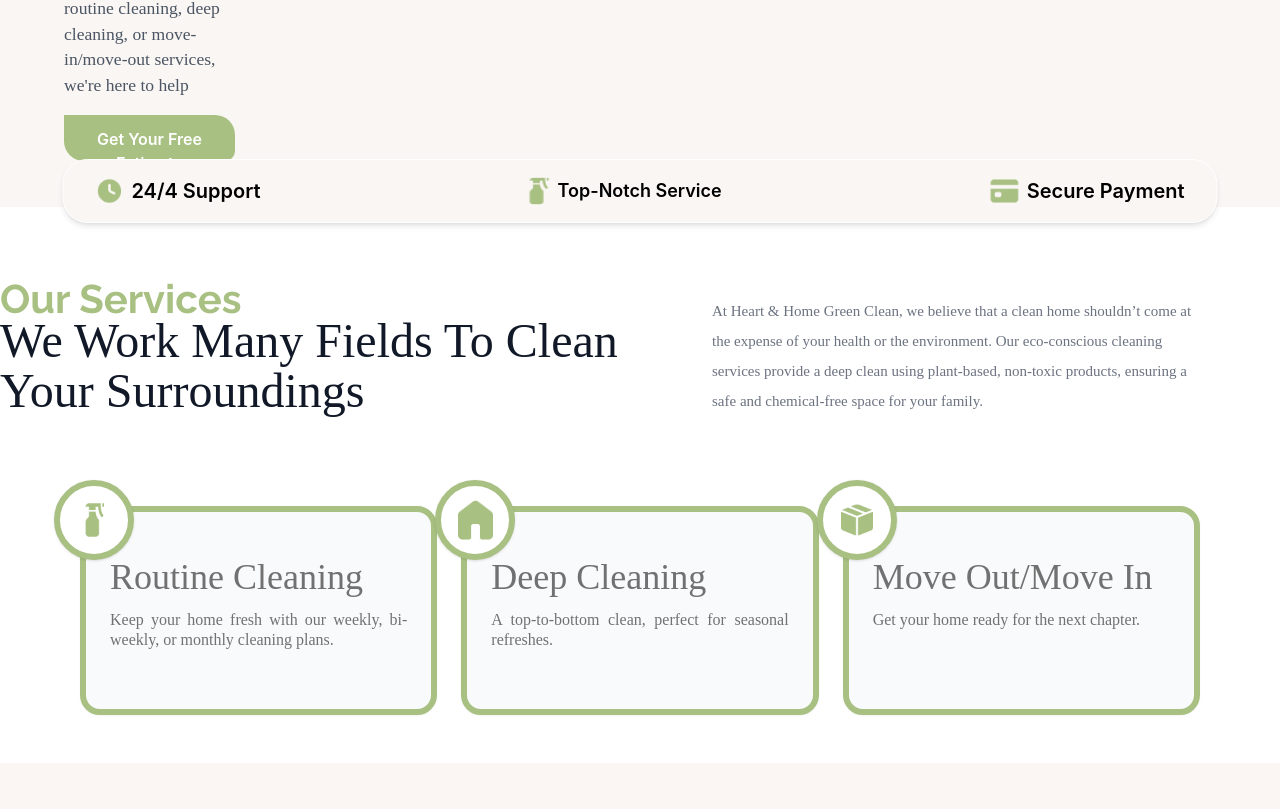
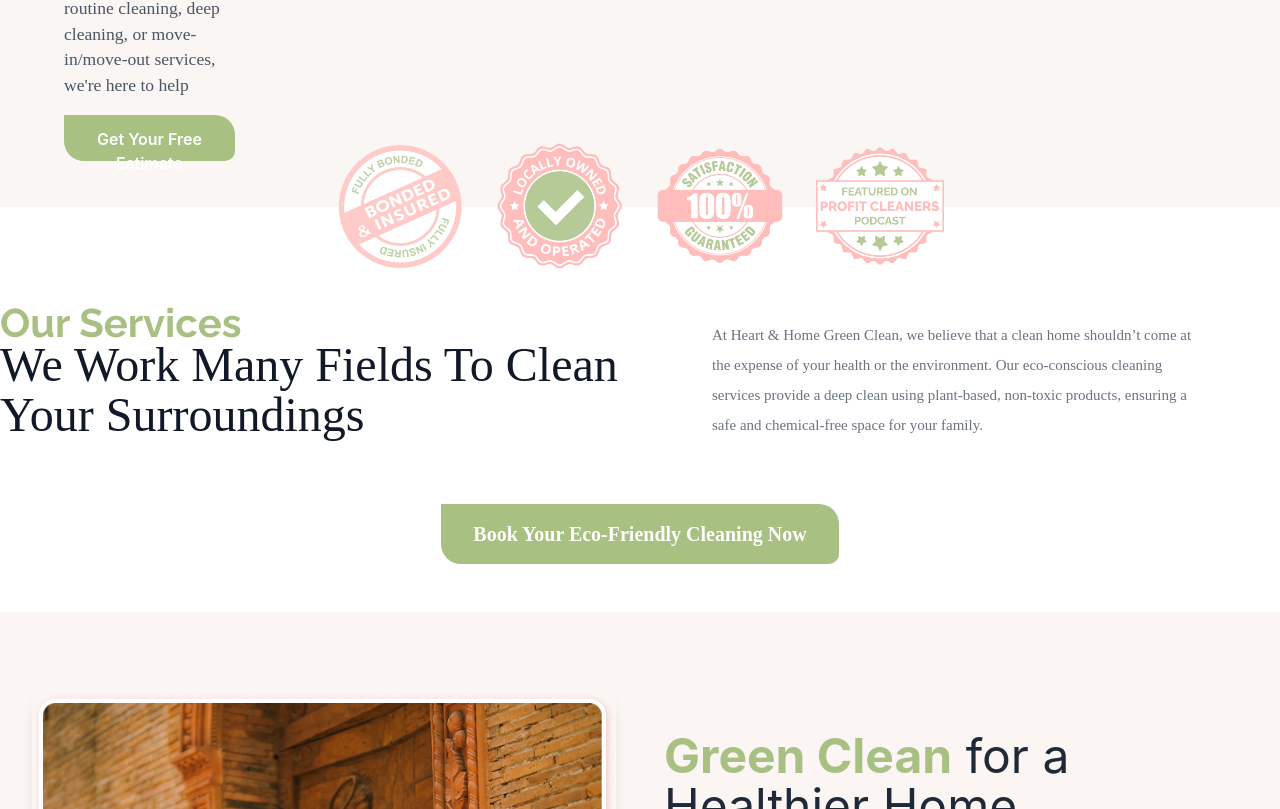
Before and after one commit to MaaniMaaz/heart, a React (Create React App) app: page / in a window 1280 px wide. Shown: the part 931-1740 px from the top of the page. Built offline with nearby package versions, Linux system fonts and the light colour scheme.

Commit message:
badges shift below the hero section, one card added

```diff
--- a/package.json
+++ b/package.json
@@ -3,6 +3,8 @@
   "version": "0.1.0",
   "private": true,
   "dependencies": {
+    "@fortawesome/fontawesome-svg-core": "^6.7.2",
+    "@fortawesome/free-regular-svg-icons": "^6.7.2",
     "@fortawesome/free-solid-svg-icons": "^6.7.2",
     "@fortawesome/react-fontawesome": "^0.2.2",
     "@heroicons/react": "^2.2.0",
--- a/src/App.js
+++ b/src/App.js
@@ -15,7 +15,7 @@
 import Contact from "./Contact/Contact"
 import About from "./About/AboutUs"
 import TeamSection from './TeamSection';
-import BadgeGrid from './Badges';
+
 
 function App() {
   return (
@@ -29,7 +29,6 @@
      <OurServices/>
      <HeartHero/>
      <EcoFriendlyCleaning/>
-     <BadgeGrid/>
      <StepsSection/>
      <Reviews/>
      <TeamSection/>
--- a/src/Badges.jsx
+++ b/src/Badges.jsx
@@ -30,7 +30,7 @@
 
   return (
     <div className="container px-4 mx-auto">
-      <div className="flex flex-wrap justify-center gap-[2px] md:gap-6 lg:gap-8 px-4 sm:px-8 md:px-12 lg:px-20 pb-8">
+      <div className="flex lg:flex-wrap justify-center gap-[2px] md:gap-6 lg:gap-8 px-4 sm:px-8 md:px-12 lg:px-20 pb-8 lg:-mt-[65px] -mt-[36px] md:-mt-14">
         {imageData.map((image) => (
           <div
             key={image.id}
--- a/src/MainHero.jsx
+++ b/src/MainHero.jsx
@@ -9,6 +9,7 @@
 import Star from "./pictures/Star.png";
 import Brush from "./pictures/Brush.png";
 import "./MainHero.css";
+import BadgeGrid from "./Badges"
 
 const MainHero = () => {
   // Animation variants
@@ -312,7 +313,7 @@
 
       {/* Bottom Icons Section - with fixed position and high z-index */}
       <div className="fixed-position-wrapper mt-8">
-        <div className=" absolute left-1/2 transform -translate-x-1/2
+        {/* <div className=" absolute left-1/2 transform -translate-x-1/2
                       bottom-0
                       border-white border-[1.5px] bg-[#F9F6F3]
                       h-12 lg:h-16 rounded-[15px] lg:rounded-[25px]
@@ -367,7 +368,9 @@
               Secure Payment
             </span>
           </motion.div>
-        </div>
+        </div> */}
+        <BadgeGrid/>
+
       </div>
 
       {/* Add this CSS to your component or global styles */}
--- a/src/OurServices.jsx
+++ b/src/OurServices.jsx
@@ -20,9 +20,16 @@
     type: "image",
   },
   {
-    title: "Move Out/Move In",
+    title: "Move In/Move Out",
     description:
       "Get your home ready for the next chapter.",
+    icon: Box,
+    type: "image",
+  },
+  {
+    title: "Commercial Cleaning ",
+    description:
+      "Maintain a healthy and spotless workspace.",
     icon: Box,
     type: "image",
   },
@@ -62,7 +69,7 @@
   return (
     <div className="bg-white px-5 py-10 sm:px-6 sm:py-8 md:px-20 md:py-12">
       {/* Header Section */}
-      <div className="max-w-6xl mx-auto grid md:grid-cols-2 gap-8 md:gap-6 lg:gap-4 items-start md:items-end">
+      <div className="max-w-6xl mx-auto grid md:grid-cols-2 gap-8 md:gap-6 lg:gap-4 items-start md:items-end ipad-pro:mt-6">
         {/* Left: Heading */}
         <motion.div
           className="mb-6 md:mb-0 lg:-ml-20"
@@ -107,7 +114,7 @@
 
       {/* Service Cards */}
       <motion.div
-        className="mt-10 sm:mt-8 md:mt-12 lg:mt-[90px] grid grid-cols-1 sm:grid-cols-2 lg:grid-cols-3 gap-6 sm:gap-4 md:gap-6 justify-center"
+        className="mt-10 lg:flex sm:mt-8 md:mt-12 lg:mt-[90px] grid grid-cols-1 sm:grid-cols-2 lg:grid-cols-3 gap-6 sm:gap-4 md:gap-6 justify-center lg:gap-8 ipad-pro:flex ipad-pro:flex-wrap"
         variants={staggerContainer}
         initial="hidden"
         whileInView="visible"
@@ -147,7 +154,7 @@
             {/* Card Content */}
             <div className="mt-6 sm:mt-4 lg:mt-2">
               <motion.h3
-                className="font-[dmSans] text-xl sm:text-2xl lg:text-[36px] font-normal leading-snug lg:leading-[50px] tracking-[0%] text-[#717171] text-justify mt-4"
+                className="font-[dmSans] text-xl sm:text-2xl lg:text-[29px]  font-normal leading-snug lg:leading-[50px] tracking-[0%] text-[#717171] text-left mt-4"
                 initial={{ opacity: 0 }}
                 animate={{ opacity: 1 }}
                 transition={{ duration: 0.3, delay: 0.5 + index * 0.1 }}
@@ -155,7 +162,7 @@
                 {service.title}
               </motion.h3>
               <motion.p
-                className="font-[dmSans] text-xs sm:text-sm lg:text-[16px] font-normal leading-normal lg:leading-[20px] tracking-[0%] text-[#717171] mt-1 sm:mt-2 text-justify"
+                className="font-[dmSans] text-xs sm:text-sm lg:text-[20px] font-normal leading-normal lg:leading-[20px] tracking-[0%] text-[#717171] mt-1 sm:mt-2 text-left"
                 initial={{ opacity: 0 }}
                 animate={{ opacity: 1 }}
                 transition={{ duration: 0.3, delay: 0.6 + index * 0.1 }}
@@ -166,6 +173,19 @@
           </motion.div>
         ))}
       </motion.div>
+      <motion.div
+        className="mt-16 text-center"
+        initial={{ opacity: 0, y: 20 }}
+        whileInView={{ opacity: 1, y: 0 }}
+        transition={{ duration: 0.5, delay: 0.2 }}
+        viewport={{ once: true }}
+      >
+        <button
+          className="bg-[rgba(168,192,130,1)] hover:bg-[#94a871] text-white font-poppins font-bold py-4 px-8 rounded-tr-[20px] rounded-br-[10px] rounded-bl-[20px] text-sm sm:text-xl transition-colors duration-300 hover:shadow-xl"
+        >
+          Book Your Eco-Friendly Cleaning Now
+        </button>
+      </motion.div>
     </div>
   );
 };
--- a/src/Steps.jsx
+++ b/src/Steps.jsx
@@ -1,7 +1,9 @@
 import React, { useEffect } from "react";
 import Dollar from "./pictures/Doll.png";
-import Pro from "./pictures/Pro.png";
 import Bad from "./pictures/bad.png";
+import { FontAwesomeIcon } from '@fortawesome/react-fontawesome';
+import { faBroom } from '@fortawesome/free-solid-svg-icons';
+import { faBed } from '@fortawesome/free-regular-svg-icons'
 import TopArrow from "./pictures/TopArrow.png";
 import BottomArrow from "./pictures/BottomArrow.png";
 
@@ -106,7 +108,7 @@
         {/* Step 2 */}
         <div className="flex flex-col items-center max-w-xs animate-on-scroll step-2">
           <div className="bg-[rgba(222,157,157,1)] w-[100px] p-6 rounded-tl-2xl rounded-tr-2xl rounded-br-2xl mb-4 top-[237px] left-[282px] pulse-on-hover">
-            <img src={Pro} alt="Professional Cleaning" className="w-12 floating" />
+            <FontAwesomeIcon icon={faBroom} className="w-12 h-12 text-white floating" />
           </div>
           <h3 className="font-dm-sans font-semibold text-base leading-[100%] tracking-normal capitalize text-gray-500">Our Professionals Will Clean Your Home</h3>
           <p className="font-roboto font-light text-sm leading-6 tracking-normal text-[#423D3D] mt-2">
```
Also changed, not shown: 1 other file (tests, documents, lock files or other folders).
